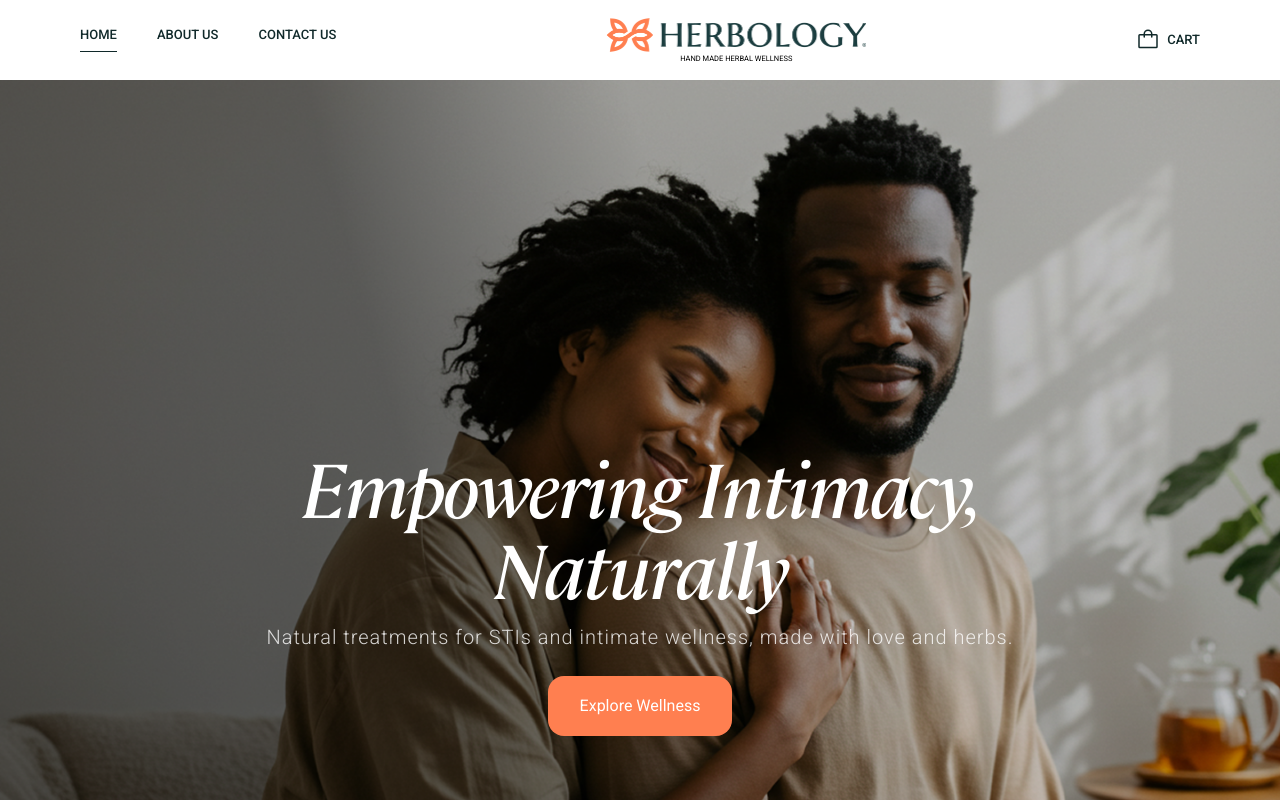
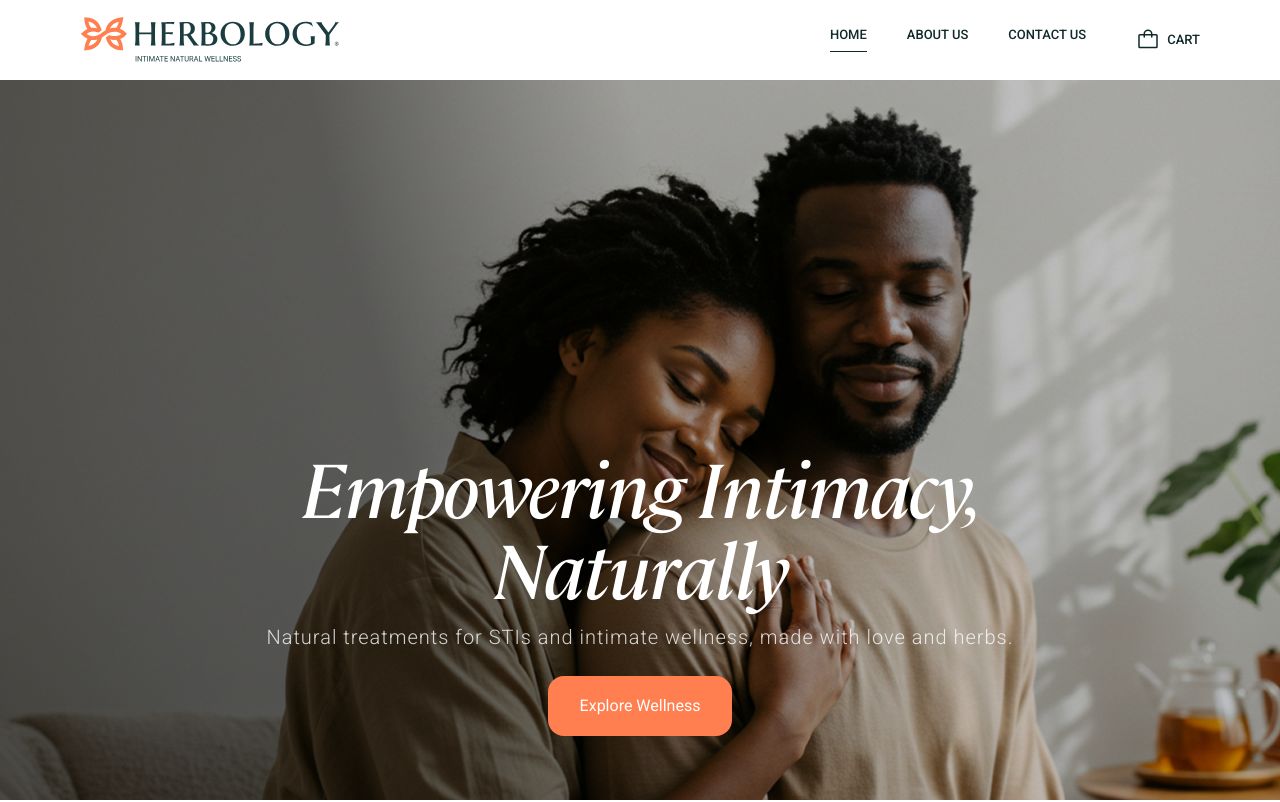
Before and after one commit to ejim11/herbology, a Next.js app: page / in a window 1280 px wide. Shown: the top 802 px of the page. Built offline with nearby package versions, Linux system fonts and the light colour scheme.

Commit message:
✅ re-arranged the header

```diff
--- a/components/Header.tsx
+++ b/components/Header.tsx
@@ -1,6 +1,6 @@
 "use client";
 import React, { useContext, useEffect, useState } from "react";
-import logo from "../assets/logo-dark.png";
+import logo from "../assets/logo-dark.svg";
 import Link from "next/link";
 import Image from "next/image";
 import { PiBag } from "react-icons/pi";
@@ -53,12 +53,15 @@ const Header = () => {
 
   return (
     <header
-      className={`h-[8rem] w-full flex items-center px-[8rem] max-xl:px-[5rem] max-lg:px-[3rem] max-md:px-[2rem] bg-white justify-between max-sm:justify-self-auto font-roboto z-50  ${
+      className={`h-[8rem] w-full flex items-center px-[8rem] max-xl:px-[5rem] max-lg:px-[3rem] max-md:px-[2rem] bg-white max-sm:justify-self-auto font-roboto z-50  ${
         isHeaderSticky ? `fixed top-0 shadow-2xl    showHeader` : "relative "
       }`}
     >
+      <div className="w-[26rem]">
+        <Image src={logo} alt="logo image" priority className="w-full h-full" />
+      </div>
       <nav
-        className={`max-sm:fixed max-sm:top-0 max-sm:bottom-0 max-sm:right-0 max-sm:left-0 max-sm:h-screen max-sm:w-full max-sm:bg-[rgba(0,0,0,0.7)] max-sm:z-[100] max-sm:transition-all max-sm:duration-150 max-sm:ease-in ${
+        className={`max-sm:fixed max-sm:top-0 max-sm:bottom-0 max-sm:right-0 max-sm:left-0 max-sm:h-screen max-sm:w-full max-sm:bg-[rgba(0,0,0,0.7)] max-sm:z-[100] max-sm:transition-all max-sm:duration-150 max-sm:ease-in ml-auto mr-[5rem] ${
           menuIsVisible
             ? "max-sm:translate-x-0 max-sm:opacity-100"
             : "max-sm:-translate-x-[100%] max-sm:opacity-0"
@@ -88,19 +91,6 @@ const Header = () => {
           ))}
         </ul>
       </nav>
-      <div className="flex flex-col items-center text-center">
-        <div className="w-[26rem]">
-          <Image
-            src={logo}
-            alt="logo image"
-            priority
-            className="w-full h-full"
-          />
-        </div>
-        <p className="text-[.75rem] mt-[.4rem] leading-[0.6rem] uppercase">
-          Hand Made herbal Wellness
-        </p>
-      </div>
       <Link
         href={"/cart"}
         className="flex items-center text-primary-1 max-sm:ml-auto "
```
